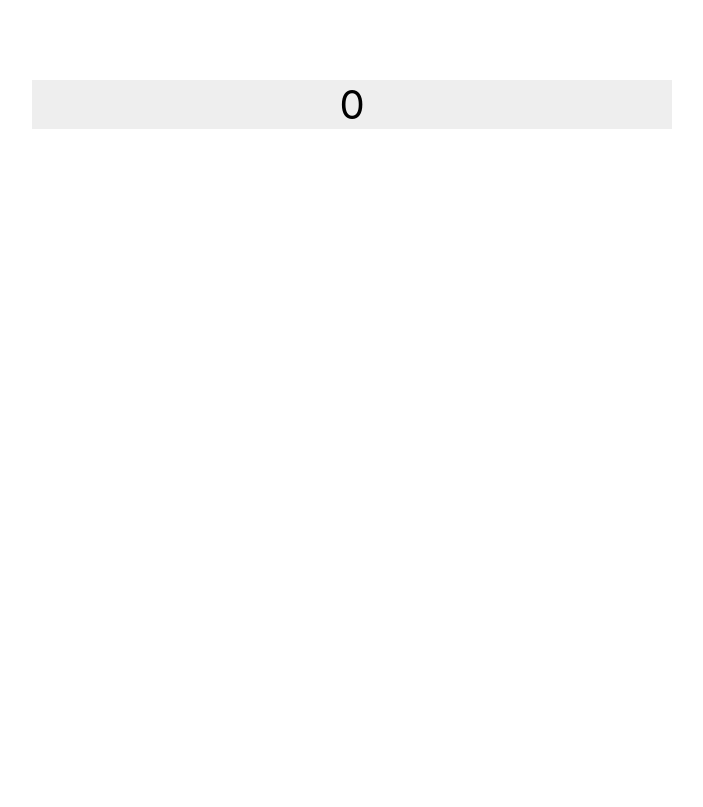
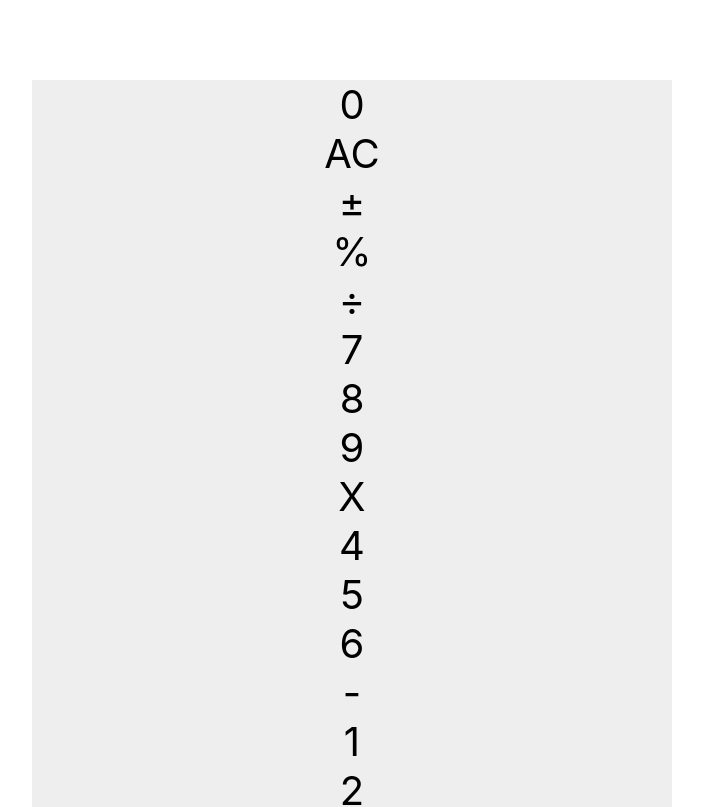
Before and after one commit to ioanniskousis/Calculator, a React (Create React App) app: page / in a window 1280 px wide. Shown: the top 807 px of the page, without its empty margins (288-991 px from the left). Built offline with nearby package versions, Linux system fonts and the light colour scheme.

Commit message:
markup & default props for Button class

```diff
--- a/src/components/Button.js
+++ b/src/components/Button.js
@@ -1,4 +1,5 @@
 import React from 'react';
+import PropTypes from 'prop-types';
 
 class Button extends React.Component {
   constructor(props) {
@@ -7,12 +8,32 @@ class Button extends React.Component {
   }
 
   render() {
+    const { name } = this.props;
+    const { sign } = this.props;
+    const { dblwidth } = this.props;
+    const { orange } = this.props;
+    const classname = (dblwidth ? 'Button Button2' : 'Button')
+      .concat(orange ? ' Button3' : '');
     return (
-      <div>
-        {}
+      <div className={classname} id={name}>
+        {sign}
       </div>
     );
   }
 }
 
+Button.propTypes = {
+  name: PropTypes.string,
+  sign: PropTypes.string,
+  dblwidth: PropTypes.bool,
+  orange: PropTypes.bool,
+};
+
+Button.defaultProps = {
+  name: '',
+  sign: '',
+  dblwidth: false,
+  orange: false,
+};
+
 export default Button;
```
